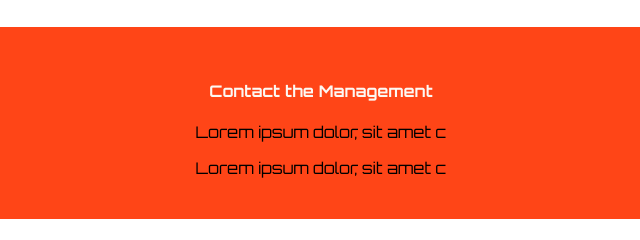
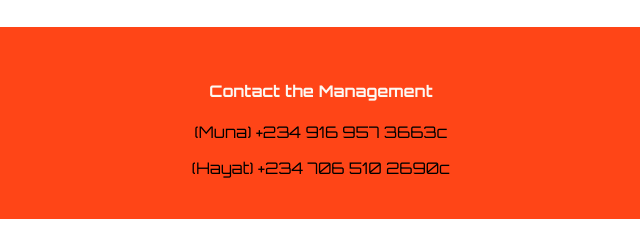
Before and after one commit to thatkhay/Aibrid-site, a plain HTML site: page index.html in a window 1280 px wide. Shown: the part 2160-2400 px from the top of the page, 319-959 px from the left. Drawn offline with Linux system fonts and the light colour scheme.

Commit message:
contacts

```diff
--- a/index.html
+++ b/index.html
@@ -97,11 +97,11 @@
         <h4 class="contactTitle">Contact the Management</h4>
 
 <div class="contact1">
-<p contactP1>Lorem ipsum dolor, sit amet c</p>
+<p contactP1>(Muna) +234 916 957 3663c</p>
 </div>
 
 <div class="contact2">
-    <p contactP2>Lorem ipsum dolor, sit amet c</p>
+    <p contactP2>(Hayat) +234 706 510 2690c</p>
 </div>
     </div>
 
```
